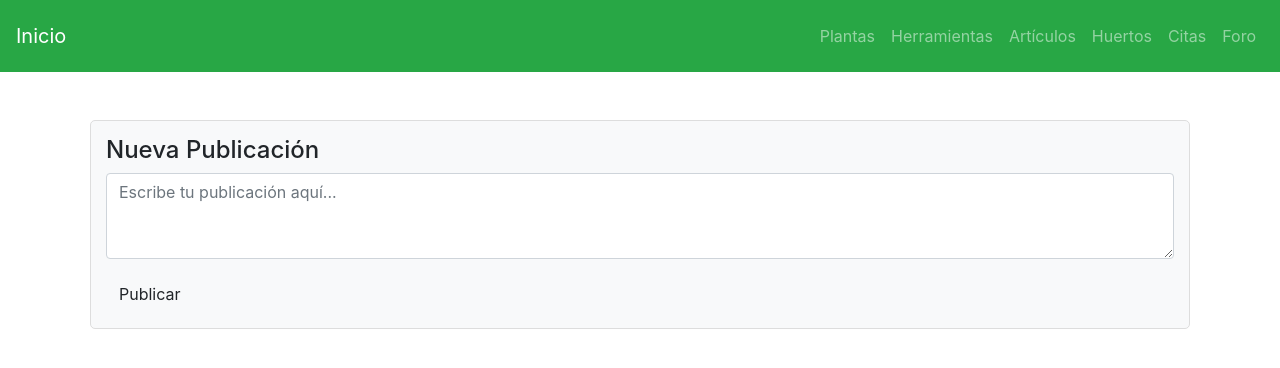
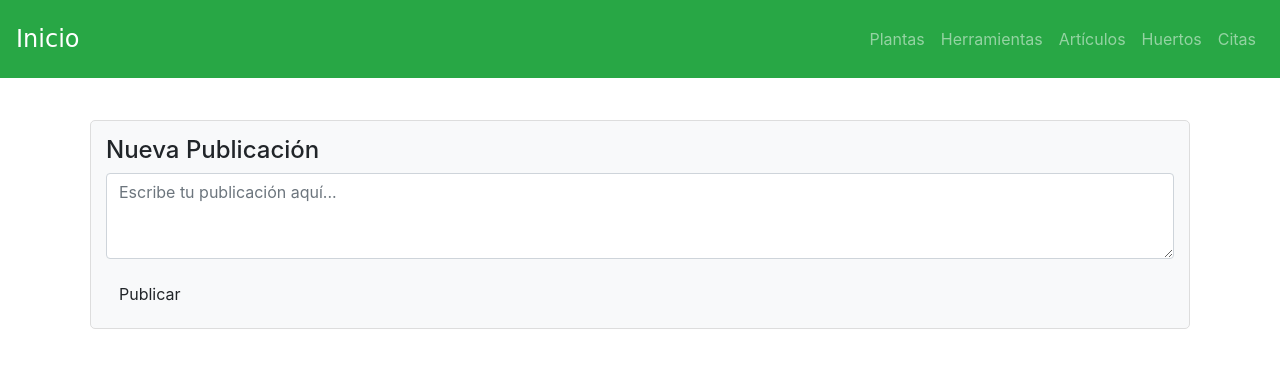
Before and after one commit to ser180/Toci-Meter2, a Flask app: page /Foro in a window 1280 px wide. Shown: the top 368 px of the page. Run offline with Flask 3, Linux system fonts and the light colour scheme; data that the repository does not hold is empty; some libraries are stand-ins or nearby versions.

Commit message:
vistas usuario
Vista usuario redireccion lista

```diff
--- a/templates/Citas.html
+++ b/templates/Citas.html
@@ -51,9 +51,7 @@
             <li class="nav-item">
                 <a class="nav-link" href="{{ url_for('huertos') }}">Huertos</a>
             </li>
-            <li class="nav-item">
-                <a class="nav-link" href="{{ url_for('citas') }}">Citas</a>
-            </li>
+
             <li class="nav-item">
                 <a class="nav-link" href="{{ url_for('logout') }}">Logout</a>
             </li>
--- a/templates/Foro.html
+++ b/templates/Foro.html
@@ -65,6 +65,10 @@
         .alert {
             margin-bottom: 0;
         }
+         .navbar-brand {
+            font-family: 'Dancing Script', cursive;
+            font-size: 1.5em;
+        }
     </style>
 </head>
 <body>
@@ -88,14 +92,12 @@
                     <a class="nav-link" href="{{ url_for('articulos') }}">Artículos</a>
                 </li>
                 <li class="nav-item">
-                    <a class="nav-link" href="{{ url_for('huertos2') }}">Huertos</a>
+                    <a class="nav-link" href="{{ url_for('huertos') }}">Huertos</a>
                 </li>
                 <li class="nav-item">
                     <a class="nav-link" href="{{ url_for('citas') }}">Citas</a>
                 </li>
-                <li class="nav-item">
-                    <a class="nav-link" href="{{ url_for('foro') }}">Foro</a>
-                </li>
+
 
             </ul>
         </div>
--- a/templates/Herramientas.html
+++ b/templates/Herramientas.html
@@ -53,14 +53,10 @@
                     <a class="nav-link" href="{{ url_for('plantas') }}">Plantas</a>
                 </li>
                 <li class="nav-item">
-                    <a class="nav-link" href="{{ url_for('herramientas') }}">Herramientas</a>
-                </li>
-
-                <li class="nav-item">
                     <a class="nav-link" href="{{ url_for('articulos') }}">Artículos</a>
                 </li>
                 <li class="nav-item">
-                    <a class="nav-link" href="{{ url_for('huertos2') }}">Huertos</a>
+                    <a class="nav-link" href="{{ url_for('huertos') }}">Huertos</a>
                 </li>
                 <li class="nav-item">
                     <a class="nav-link" href="{{ url_for('citas') }}">Citas</a>
--- a/templates/Huertos.html
+++ b/templates/Huertos.html
@@ -31,6 +31,10 @@
 
         .plant-card .card-text {
             font-size: 0.9em;
+        }
+         .navbar-brand {
+            font-family: 'Dancing Script', cursive;
+            font-size: 1.5em;
         }
     </style>
 </head>
--- a/templates/Plantas.html
+++ b/templates/Plantas.html
@@ -49,9 +49,7 @@
         <div class="collapse navbar-collapse" id="navbarNav">
             <ul class="navbar-nav ml-auto">
 
-                <li class="nav-item">
-                    <a class="nav-link" href="{{ url_for('plantas') }}">Plantas</a>
-                </li>
+
                 <li class="nav-item">
                     <a class="nav-link" href="{{ url_for('herramientas') }}">Herramientas</a>
                 </li>
@@ -59,7 +57,7 @@
                     <a class="nav-link" href="{{ url_for('articulos') }}">Artículos</a>
                 </li>
                 <li class="nav-item">
-                    <a class="nav-link" href="{{ url_for('huertos2') }}">Huertos</a>
+                    <a class="nav-link" href="{{ url_for('huertos') }}">Huertos</a>
                 </li>
                 <li class="nav-item">
                     <a class="nav-link" href="{{ url_for('citas') }}">Citas</a>
--- a/templates/inicio.html
+++ b/templates/inicio.html
@@ -63,7 +63,7 @@
                     <a class="nav-link" href="{{ url_for('articulos') }}">Artículos</a>
                 </li>
                 <li class="nav-item">
-                    <a class="nav-link" href="{{ url_for('Huertos') }}">Huertos</a>
+                    <a class="nav-link" href="{{ url_for('huertos') }}">Huertos</a>
                 </li>
                 <li class="nav-item">
                     <a class="nav-link" href="{{ url_for('citas') }}">Citas</a>
```
Also changed, not shown: templates/Articulos.html (+4 -3 lines).
